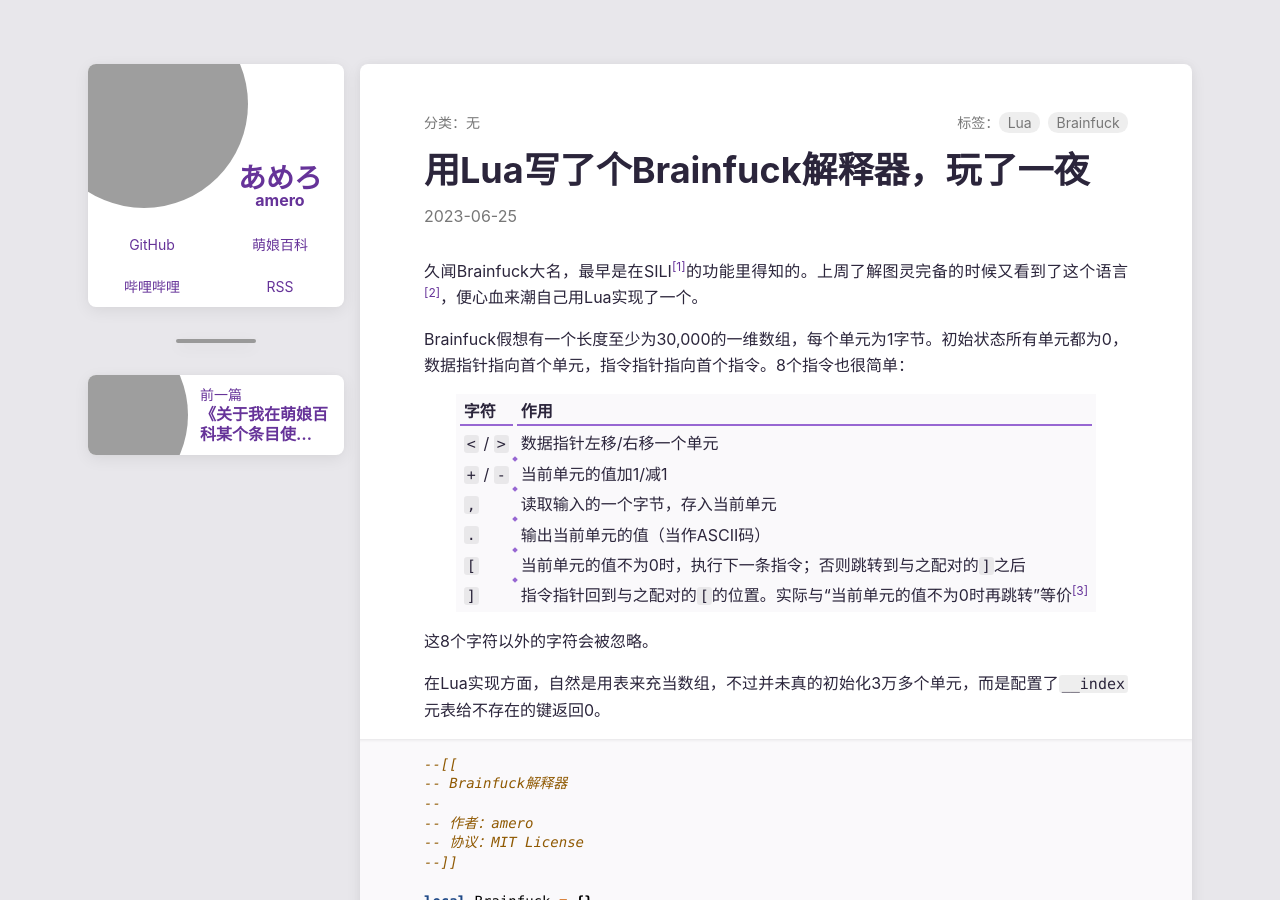
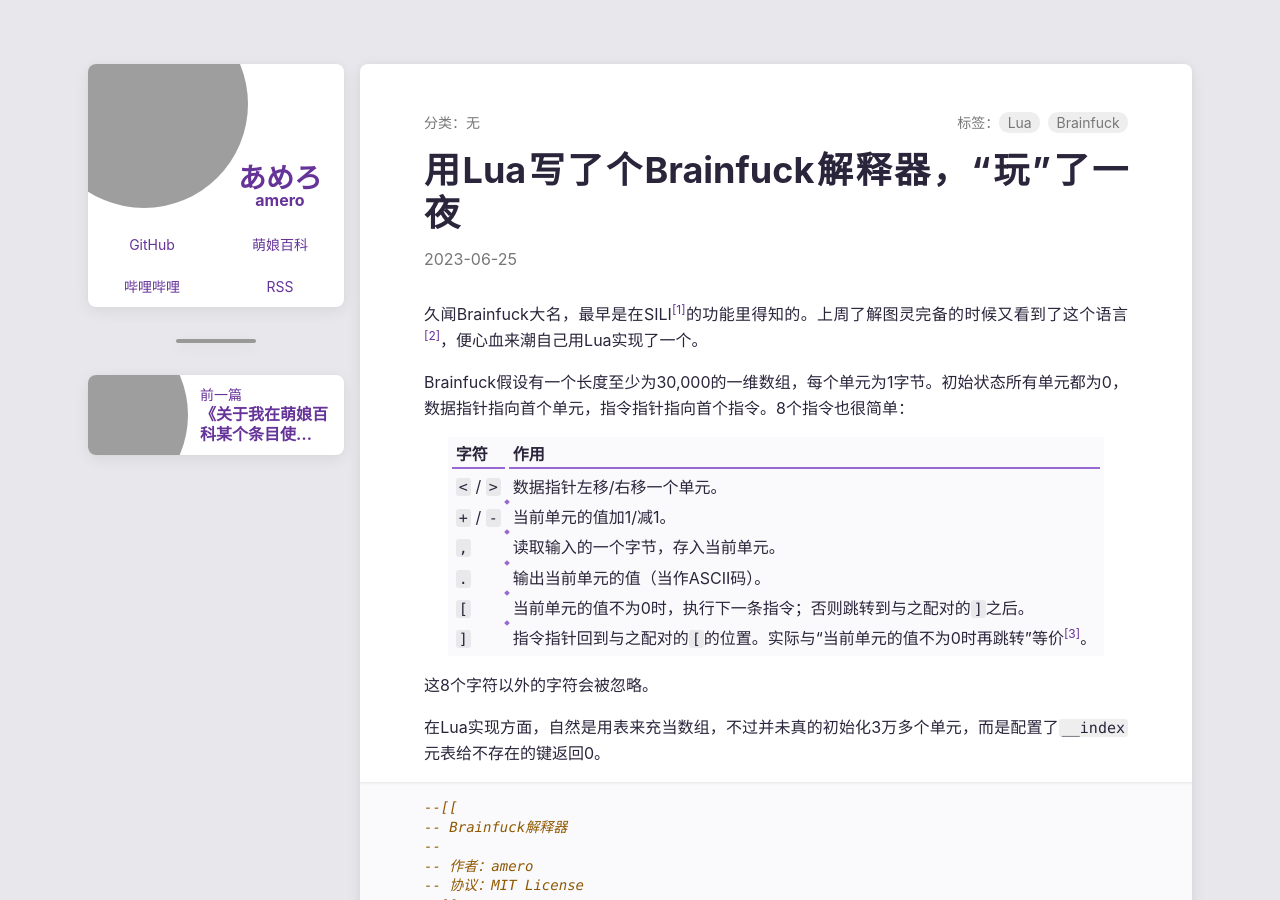
Before and after one commit to AmeroHan/AmeroHan.github.io, a Jekyll site: the page built from _posts/2023-06-25-玩了下Brainfuck.md, in a window 1280 px wide and 900 px high. Built offline with Jekyll 4.4.1, drawn with Linux system fonts in a browser that asks for light colours; some of the changed text lies outside the part shown; grey boxes are pictures that could not be loaded.

Commit message:
微调格式

```diff
--- a/_posts/2023-06-25-玩了下Brainfuck.md
+++ b/_posts/2023-06-25-玩了下Brainfuck.md
@@ -1,23 +1,24 @@
 ---
-title: 用Lua写了个Brainfuck解释器，玩了一夜
+title: 用Lua写了个Brainfuck解释器，“玩”了一夜
 date: 2023-06-25 22:59:54 +08:00
 tags: Lua Brainfuck
-excerpt: 久闻Brainfuck大名，上周了解图灵完备的时候又看到了这个语言，便心血来潮自己用Lua实现了一个，玩了一夜。
+excerpt: 久闻Brainfuck大名，上周了解图灵完备的时候又看到了这个语言，便心血来潮自己用Lua实现了一个，“玩”了一夜。
 license: CC BY 4.0
 ---
 
 久闻Brainfuck大名，最早是在SILI[^SILI]的功能里得知的。上周了解图灵完备的时候又看到了这个语言[^Turing]，便心血来潮自己用Lua实现了一个。
 
-Brainfuck假想有一个长度至少为30&zwj;,&zwj;000的一维数组，每个单元为1字节。初始状态所有单元都为0，数据指针指向首个单元，指令指针指向首个指令。8个指令也很简单：
+Brainfuck假设有一个长度至少为30&zwj;,&zwj;000的一维数组，每个单元为1字节。初始状态所有单元都为0，数据指针指向首个单元，指令指针指向首个指令。8个指令也很简单：
 
 | 字符 | 作用 |
-|----|----|
-| `<` / `>` | 数据指针左移/右移一个单元 |
-| `+` / `-` | 当前单元的值加1/减1 |
-| `,` | 读取输入的一个字节，存入当前单元 |
-| `.` | 输出当前单元的值（当作ASCII码） |
-| `[` | 当前单元的值不为0时，执行下一条指令；否则跳转到与之配对的`]`之后 |
-| `]` | 指令指针回到与之配对的`[`的位置。实际与“当前单元的值不为0时再跳转”等价[^enwp] |
+| --- | --- |
+| `<` / `>` | 数据指针左移/右移一个单元。 |
+| `+` / `-` | 当前单元的值加1/减1。 |
+| `,` | 读取输入的一个字节，存入当前单元。 |
+| `.` | 输出当前单元的值（当作ASCII码）。 |
+| `[` | 当前单元的值不为0时，执行下一条指令；否则跳转到与之配对的`]`之后。 |
+| `]` | 指令指针回到与之配对的`[`的位置。实际与“当前单元的值不为0时再跳转”等价[^enwp]。 |
+{:.nowrap-first}
 
 这8个字符以外的字符会被忽略。
 
@@ -205,8 +206,8 @@ MEM: zero zero charIn
 
 ## 参考资料
 
-[^SILI]: [project-epb/Chatbot-SILI \| GitHub](https://github.com/project-epb/Chatbot-SILI)
+[^SILI]: [project-epb/Chatbot-SILI ｜ GitHub](https://github.com/project-epb/Chatbot-SILI)
 
-[^Turing]: [什么是图灵完备？ - Ran C的回答 \| 知乎](https://www.zhihu.com/question/20115374/answer/288346717)
+[^Turing]: [什么是图灵完备？ - Ran C的回答 ｜ 知乎](https://www.zhihu.com/question/20115374/answer/288346717)
 
-[^enwp]: [Brainfuck \| Wikipedia](https://en.wikipedia.org/wiki/Brainfuck)
+[^enwp]: [Brainfuck ｜ Wikipedia](https://en.wikipedia.org/wiki/Brainfuck)
```
Also changed, not shown: _posts/2023-05-07-关于奇技淫巧这档事.md (+6 -6 lines).
